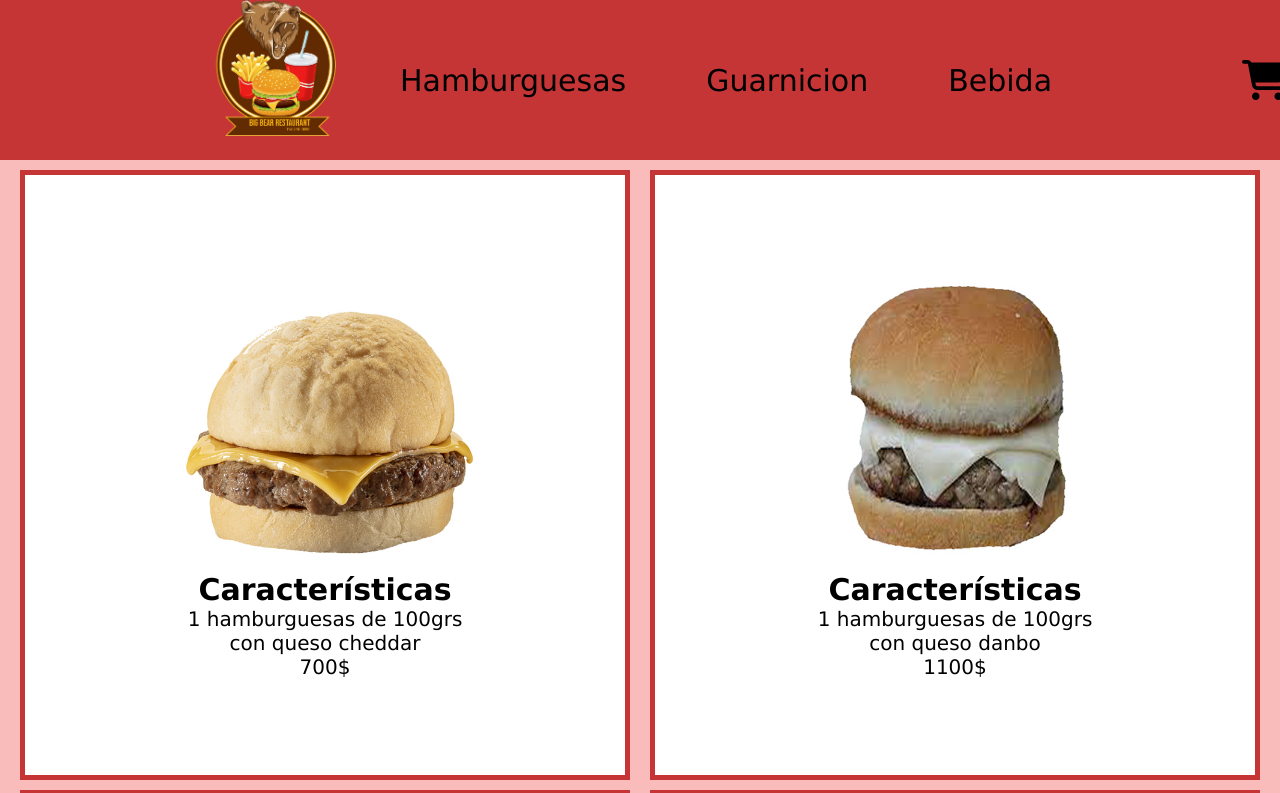
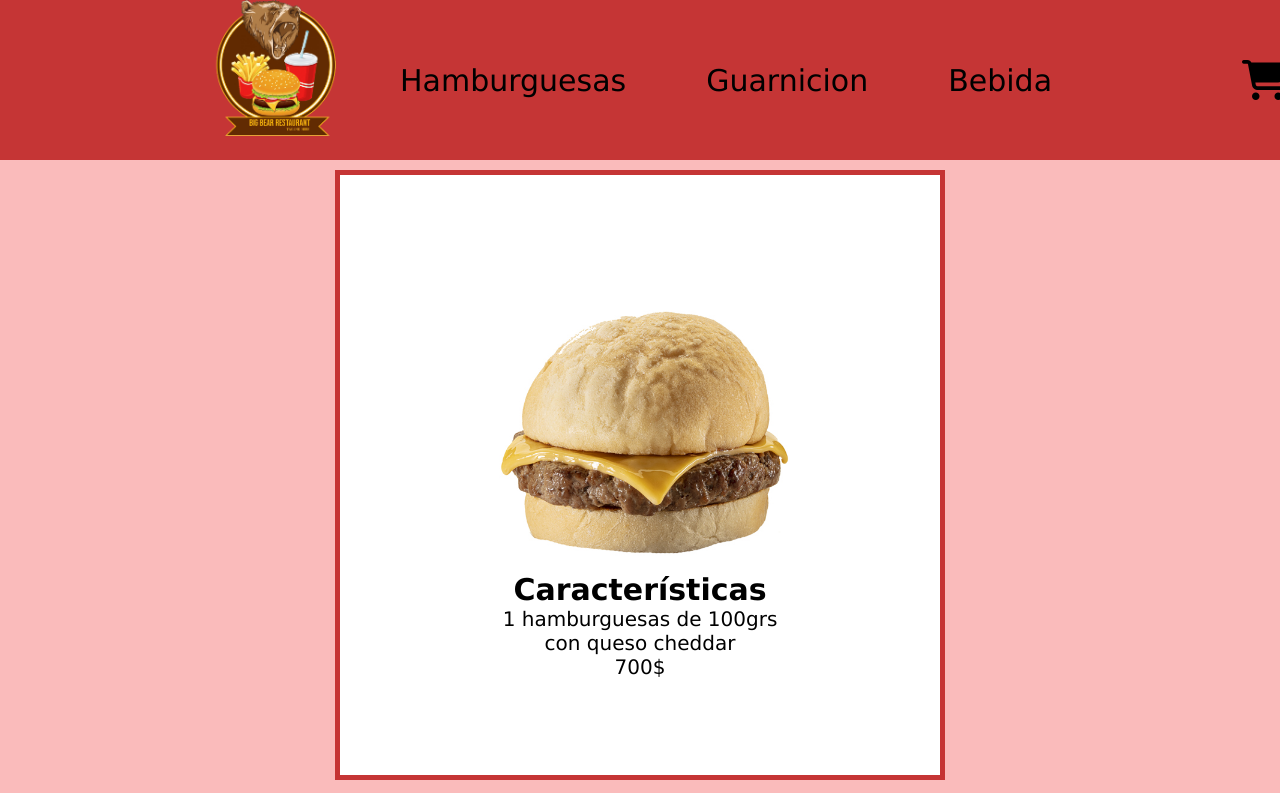
Before and after one commit to LautaroOcampo/Ecommerce-React, a React (Create React App) app: page / in a window 1280 px wide. Shown: the top 793 px of the page. Built offline with nearby package versions, Linux system fonts and the light colour scheme.

Commit message:
Catalogo con Maps y Promise

```diff
--- a/src/components/Main/Item.js
+++ b/src/components/Main/Item.js
@@ -4,11 +4,11 @@ export const Item = (props) => {
 
     return(
         <div className="item-div">
-            <img src={props.img} className="item-img"></img>
+            <img src={props.hamburguesa.img} className="item-img"></img>
             <h4 className="item-h4">Características</h4>
-            <p className="item-p">{props.carne} hamburguesas de 100grs</p>
-            <p className="item-p">con queso {props.queso}</p>
-            <p className="item-p">{props.precio}$</p>
+            <p className="item-p">{props.hamburguesa.carnes} hamburguesas de 100grs</p>
+            <p className="item-p">con queso {props.hamburguesa.queso}</p>
+            <p className="item-p">{props.hamburguesa.precio}$</p>
         </div>
     )
 }
--- a/src/components/Main/ItemList.js
+++ b/src/components/Main/ItemList.js
@@ -1,48 +1,14 @@
 import "./Main.css"
 import { Item } from './Item'
-import h1 from "./img/Hamburguesa simple.jpg"
-import h2 from "./img/Hamburguesa doble.jpg"
-import h3 from "./img/Hamburguesa dambo.jpg"
-import h4 from "./img/Hamburguesa roquefort.jpg"
 
-export const ItemList = () => {
-    class Hamburguesa {
-        constructor(id,carne,queso,precio,img){
-            this.id = id
-            this.carne = carne
-            this.queso = queso
-            this.precio = precio
-            this.img = img
-        }
-    }
-
-    const hamburguesas = [
-        new Hamburguesa(1,1,"cheddar",700,h1),
-        new Hamburguesa(2,2,"cheddar",1000,h2),
-        new Hamburguesa(3,1,"danbo",1100,h3),
-        new Hamburguesa(4,1,"roquefort",1300,h4)
-    ]
-
-    new Promise((resolve, reject) => {
-        setTimeout(() => {
-            resolve(hamburguesas)
-            reject("Hubo un error con los datos")
-        },2000)
-    })
-    .then(res => console.log(res))
-    .catch(error => console.log(error))
+export const ItemList = (props) => {
 
 
     return(
         <div className="items-div">
-            <div className="row-items">
-                <Item id={hamburguesas[0].id} carne={hamburguesas[0].carne} queso={hamburguesas[0].queso} precio={hamburguesas[0].precio} img={hamburguesas[0].img}></Item>
-                <Item id={hamburguesas[1].id} carne={hamburguesas[1].carne} queso={hamburguesas[1].queso} precio={hamburguesas[1].precio} img={hamburguesas[1].img}></Item>
-            </div>
-            <div className="row-items">
-                <Item id={hamburguesas[2].id} carne={hamburguesas[2].carne} queso={hamburguesas[2].queso} precio={hamburguesas[2].precio} img={hamburguesas[2].img}></Item>
-                <Item id={hamburguesas[3].id} carne={hamburguesas[3].carne} queso={hamburguesas[3].queso} precio={hamburguesas[3].precio} img={hamburguesas[3].img}></Item>
-            </div>
+            {props.lista.map((ele) => {
+                return <Item hamburguesa={ele}></Item>
+            })}
         </div>
     );
 }
--- a/src/components/Main/ItemListContainer.js
+++ b/src/components/Main/ItemListContainer.js
@@ -1,11 +1,77 @@
 import "./Main.css"
+import React, {useEffect,useState} from 'react'
 import { ItemCount } from './ItemCount'
 import { ItemList } from "./ItemList"
+import h1 from "./img/Hamburguesa simple.jpg"
+import h2 from "./img/Hamburguesa doble.jpg"
+import h3 from "./img/Hamburguesa dambo.jpg"
+import h4 from "./img/Hamburguesa roquefort.jpg"
 
 export const ItemListContainer = () => {
+
+    let [lista, setLista] = useState([])
+
+    const hamburguesas = [
+        {
+            id:1,
+            carnes:1,
+            queso:"cheddar",
+            precio:700,
+            img:h1,
+        },
+        {
+            id:2,
+            carnes:2,
+            queso:"cheddar",
+            precio:1000,
+            img:h2,
+        },
+        {
+            id:3,
+            carnes:1,
+            queso:"danbo",
+            precio:900,
+            img:h3,
+        },
+        {
+            id:4,
+            carnes:1,
+            queso:"roquefort",
+            precio:1100,
+            img:h4,
+        }
+    ]
+
+    const obtenerHamburguesas = () => {
+        return new Promise((resolve, reject) => {
+            setTimeout(() => {
+                resolve(hamburguesas)
+            }, 2000)
+        })
+    }
+
+
+    useEffect(() => {
+        const funcionAsync = async ()=>{
+
+                lista = await obtenerHamburguesas()
+                setLista(lista)
+
+
+        }
+        funcionAsync()
+    },[])
+
+
+
     return(
         <>
-            <ItemList></ItemList>
+        {
+            lista.length > 0 &&
+            <>
+            <ItemList lista={lista}></ItemList>
+            </>
+        }
             <ItemCount initial="1" stock="10"></ItemCount>
         </>
     )
--- a/src/components/Main/Main.css
+++ b/src/components/Main/Main.css
@@ -35,6 +35,7 @@ body{
 
 .items-div{
     display: flex;
+    flex-direction: column;
 }
 
 .item-div{
@@ -47,6 +48,7 @@ body{
     align-items: center;
     border: 5px solid rgb(197, 53, 53);
     margin: 10px;
+
 }
 
 .item-img{
```
